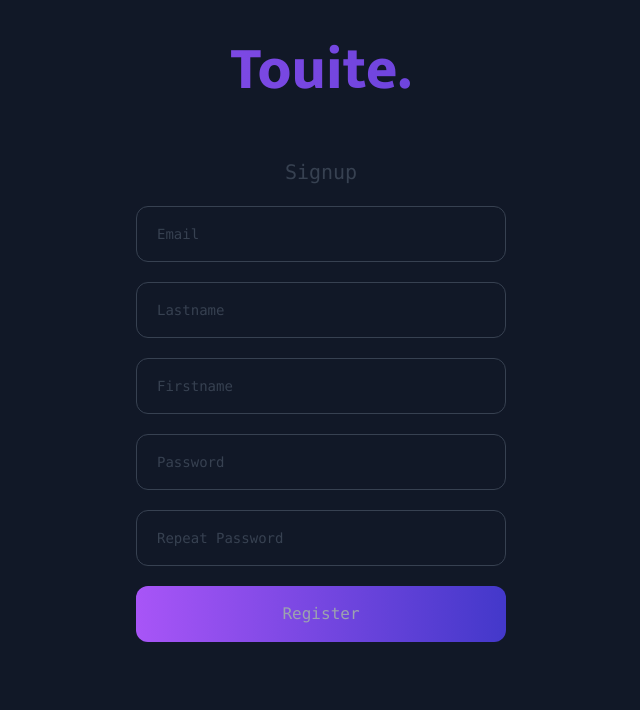
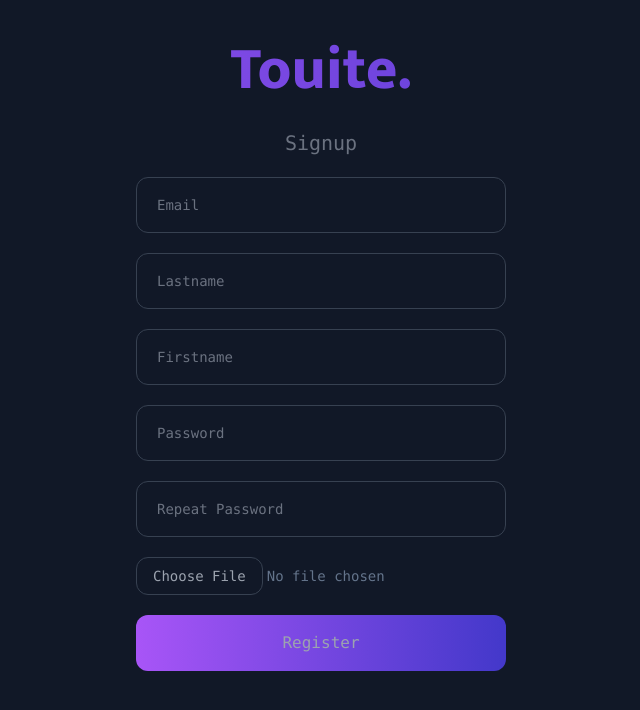
Before and after one commit to adatechschool/project_collectif_reseau_social-touite_charles_noura_audrey, a PHP site: page /signup.php in a window 1280 px wide. Shown: the top 710 px of the page, without its empty margins (319-959 px from the left). Run offline with PHP 8.4, Linux system fonts and the light colour scheme; some libraries are stand-ins or nearby versions.

Commit message:
☄️ add upload avatar

```diff
--- a/signup.php
+++ b/signup.php
@@ -1,5 +1,6 @@
 <!DOCTYPE html>
 <html lang="en">
+
 <head>
   <meta charset="UTF-8" />
   <meta http-equiv="X-UA-Compatible" content="IE=edge" />
@@ -8,35 +9,61 @@
   <link rel="stylesheet" href="./css/index.css" />
   <link rel="preconnect" href="https://fonts.googleapis.com" />
   <link rel="preconnect" href="https://fonts.gstatic.com" crossorigin />
-    <link
-      href="https://fonts.googleapis.com/css2?family=Mukta:wght@800&display=swap"
-      rel="stylesheet"
-    />
+  <link href="https://fonts.googleapis.com/css2?family=Mukta:wght@800&display=swap" rel="stylesheet" />
   <title>Document</title>
 </head>
 
 <body class="bg-gray-900">
   <?php
 
+  if (isset($_POST["email"])) {
+    $new_email = $_POST["email"];
+    $new_lastname = $_POST["lastname"];
+    $new_firstname = $_POST["firstname"];
+    $new_password = $_POST["password"];
+    $new_repeat_password = $_POST["repeat_password"];
 
-   if(isset($_POST["email"])) {
-    $new_email = $_POST["email"];
-    $new_lastname= $_POST["lastname"];
-    $new_firstname= $_POST["firstname"];
-    $new_password=$_POST["password"];
-    $new_repeat_password=$_POST["repeat_password"];
+    if (isset($_FILES['avatar'])) {
+      // Le chemin du fichier à uploader
+      $tmpName = $_FILES['avatar']['tmp_name'];
+      // Le nom du fichier à uploader
+      $name = $_FILES['avatar']['name'];
+      $size = $_FILES['avatar']['size'];
+      $error = $_FILES['avatar']['error'];
+
+      // explode() = split()
+      $tabExtension = explode('.', $name);
+      $extension = strtolower(end($tabExtension));
+      //Tableau des extensions que l'on accepte
+      $extensions = ['jpg', 'png', 'jpeg', 'gif'];
+
+      $maxSize = 400000;
+
+      if (in_array($extension, $extensions) && $size <= $maxSize && $error == 0) {
+        // Pour cela on va utiliser la fonction PHP uniqid(). Elle attend 2 paramètres. Le premier est une chaîne de caractère qui servira de préfixe et le deuxième est un booléen (true / false) qui permets d’augmenter la taille de la chaîne générée pour plus de sécurité.
+        $uniqueName = uniqid('', true);
+        //uniqid génère quelque chose comme ca : 5f586bf96dcd38.73540086
+        $file = $uniqueName . "." . $extension;
+        // 2 paramètres : le chemin du fichier que l’on veut uploader et le chemin vers lequel on souhaite l’uploader.
+        move_uploaded_file($tmpName, './avatars/' . $file);
+      } else {
+        $file = 'default.jpg';
+        // echo "Une erreur est survenue";
+      }
+    }
+
 
     include "config.php";
     $mysqli = config();
 
-    $new_email=$mysqli->real_escape_string($new_email);
-    $new_lastname=$mysqli->real_escape_string($new_lastname);
-    $new_firstname=$mysqli->real_escape_string($new_firstname);
-    $new_password=$mysqli->real_escape_string($new_password);
+    $new_email = $mysqli->real_escape_string($new_email);
+    $new_lastname = $mysqli->real_escape_string($new_lastname);
+    $new_firstname = $mysqli->real_escape_string($new_firstname);
+    $new_password = $mysqli->real_escape_string($new_password);
 
-  if($new_password === $new_repeat_password){
-    $select = mysqli_query($mysqli,"SELECT * FROM users WHERE EMAIL= '".$new_email."'");
-    if(mysqli_num_rows($select)){
+    if ($new_password === $new_repeat_password) {
+      $select = mysqli_query($mysqli, "SELECT * FROM users WHERE EMAIL= '" . $new_email . "'");
+      if (mysqli_num_rows($select)) {
         exit("Ce nom d'utilisateur existe déjà");
       } else {
         $new_password = md5($new_password);
@@ -47,69 +74,49 @@
           . "'" . $new_lastname . "',"
           . "'" . $new_firstname . "',"
           . "'" . $new_password . "',"
-        . "NULL);";
+          . "'./avatars/" . $file . "');";
+        // . "NULL);";
 
         $ok = $mysqli->query($lInstructionSql);
         if (!$ok) {
           echo "Sorry. Registration failed." . $mysqli->error;
         } else {
-                 header("location:login.php");
+          // header("location:login.php");
+          echo "OK";
         }
-  }} else {echo '<script type="text/javascript">alert("Passwords different"); </script>';
-  }}
+      }
+    } else {
+      echo '<script type="text/javascript">alert("Passwords different"); </script>';
+    }
+  }
+
+
 
   ?>
   <div class="relative">
-      <h1
-        class="mukta text-center text-transparent bg-clip-text bg-gradient-to-r from-purple-500 to-indigo-700 text-6xl fixed p-10 top-0 left-0 right-0 bg-gray-900"
-      >
+    <h1 class="mukta text-center text-transparent bg-clip-text bg-gradient-to-r from-purple-500 to-indigo-700 text-6xl fixed p-10 top-0 left-0 right-0 bg-gray-900">
       Touite.
     </h1>
   </div>
 
   <div class="flex flex-col h-screen font-mono">
     <div class="w-full px-10 text-center m-auto sm:max-w-[450px]">
-        <h1 class="text-gray-700 text-xl">Signup</h1>
-        <form action="signup.php" method="post" class="flex flex-col text-gray-400">
-          <input
-            type="email"
-            placeholder="Email"
-            name="email"
-            class="placeholder-gray-700 mt-5 rounded-xl h-14 bg-gray-900 border border-solid border-gray-700 text-sm p-5 focus:outline-none focus:border-purple-500"
-          />
+      <h1 class="text-gray-500 text-xl">Signup</h1>
+      <form enctype="multipart/form-data" action="signup.php" method="post" class="flex flex-col text-gray-400">
+        <input type="email" placeholder="Email" name="email" class="placeholder-gray-500 mt-5 rounded-xl h-14 bg-gray-900 border border-solid border-gray-700 text-sm p-5 focus:outline-none focus:border-purple-500" />
 
-          <input
-            type="text"
-            placeholder="Lastname"
-            name="lastname"
-            class="placeholder-gray-700 mt-5 rounded-xl h-14 bg-gray-900 border border-solid border-gray-700 text-sm p-5 focus:outline-none focus:border-purple-500"
-          />
-          <input
-            type="text"
-            placeholder="Firstname"
-            name="firstname"
-            class="placeholder-gray-700 mt-5 rounded-xl h-14 bg-gray-900 border border-solid border-gray-700 text-sm p-5 focus:outline-none focus:border-purple-500"
-          />
-          <input
-            type="password"
-            placeholder="Password"
-            name="password"
-            class="placeholder-gray-700 mt-5 rounded-xl h-14 bg-gray-900 border border-solid border-gray-700 text-sm p-5 focus:outline-none focus:border-purple-500"
-          />
-          <input
-            type="password"
-            placeholder="Repeat Password"
-            name="repeat_password"
-            class="placeholder-gray-700 mt-5 rounded-xl h-14 bg-gray-900 border border-solid border-gray-700 text-sm p-5 focus:outline-none focus:border-purple-500"
-          />
-          <button
-            type="submit"
-            class="text-center text-gray-400 mt-5 rounded-xl h-14 focus:outline-none focus:border-purple-500 bg-gradient-to-r from-purple-500 to-indigo-700 transition-transform hover:scale-[1.03] duration-500 ease-out"
-          >
+        <input type="text" placeholder="Lastname" name="lastname" class="placeholder-gray-500 mt-5 rounded-xl h-14 bg-gray-900 border border-solid border-gray-700 text-sm p-5 focus:outline-none focus:border-purple-500" />
+        <input type="text" placeholder="Firstname" name="firstname" class="placeholder-gray-500 mt-5 rounded-xl h-14 bg-gray-900 border border-solid border-gray-700 text-sm p-5 focus:outline-none focus:border-purple-500" />
+        <input type="password" placeholder="Password" name="password" class="placeholder-gray-500 mt-5 rounded-xl h-14 bg-gray-900 border border-solid border-gray-700 text-sm p-5 focus:outline-none focus:border-purple-500" />
+        <input type="password" placeholder="Repeat Password" name="repeat_password" class="placeholder-gray-500 mt-5 rounded-xl h-14 bg-gray-900 border border-solid border-gray-700 text-sm p-5 focus:outline-none focus:border-purple-500" />
+
+        <input type="file" name="avatar" class="block text-sm text-slate-500 mt-5 file:py-2 file:px-4 file:rounded-xl file:border file:border-solid file:border-gray-700 file:bg-gray-900 file:text-sm file:text-gray-400 hover:file:bg-violet-100" />
+        <button type="submit" class="text-center text-gray-400 mt-5 rounded-xl h-14 focus:outline-none focus:border-purple-500 bg-gradient-to-r from-purple-500 to-indigo-700 transition-transform hover:scale-[1.03] duration-500 ease-out">
           Register
         </button>
       </form>
     </div>
   </div>
 </body>
+
 </html>
```
Also changed, not shown: avatars/63f62583b6c243.45734891.png (added), avatars/Capture d’écran 2023-02-20 à 11.38.25.png (added), avatars/default.jpg (added). Lines whose indentation alone changed are shown as unchanged.
